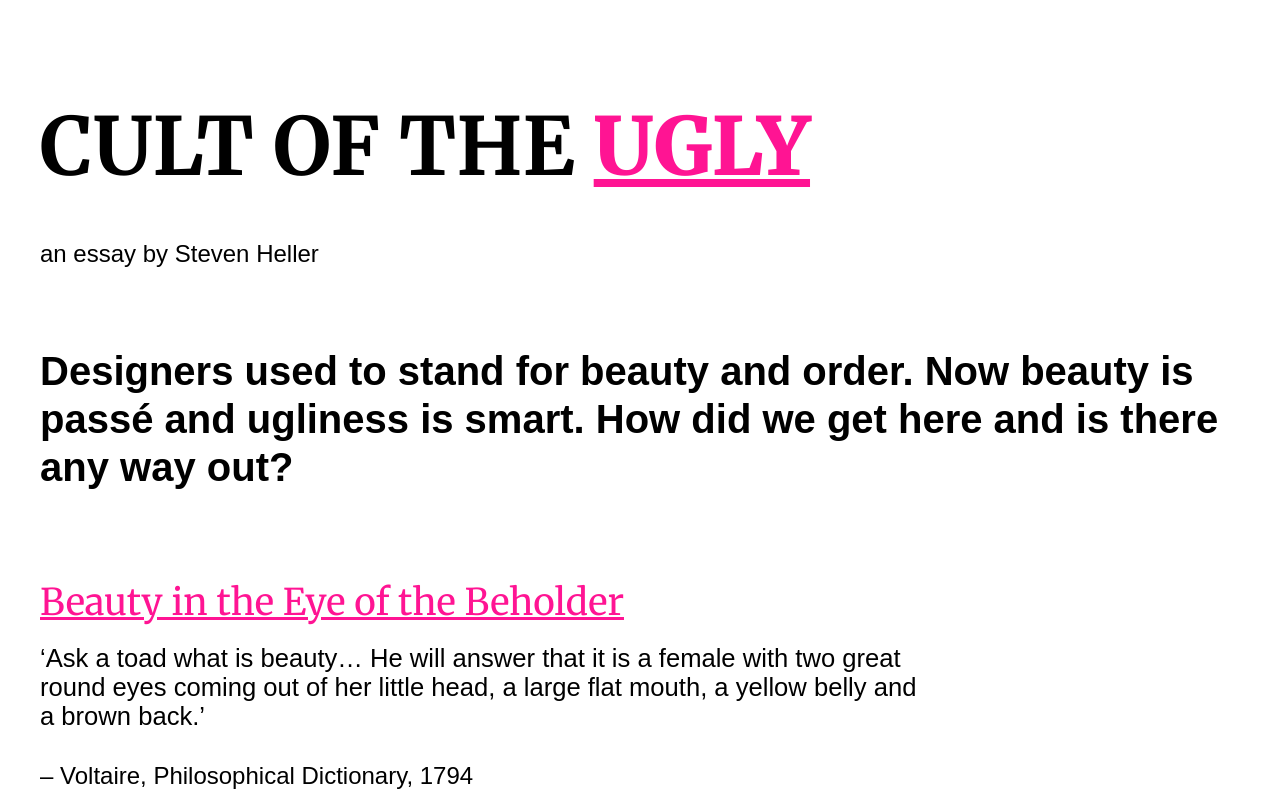
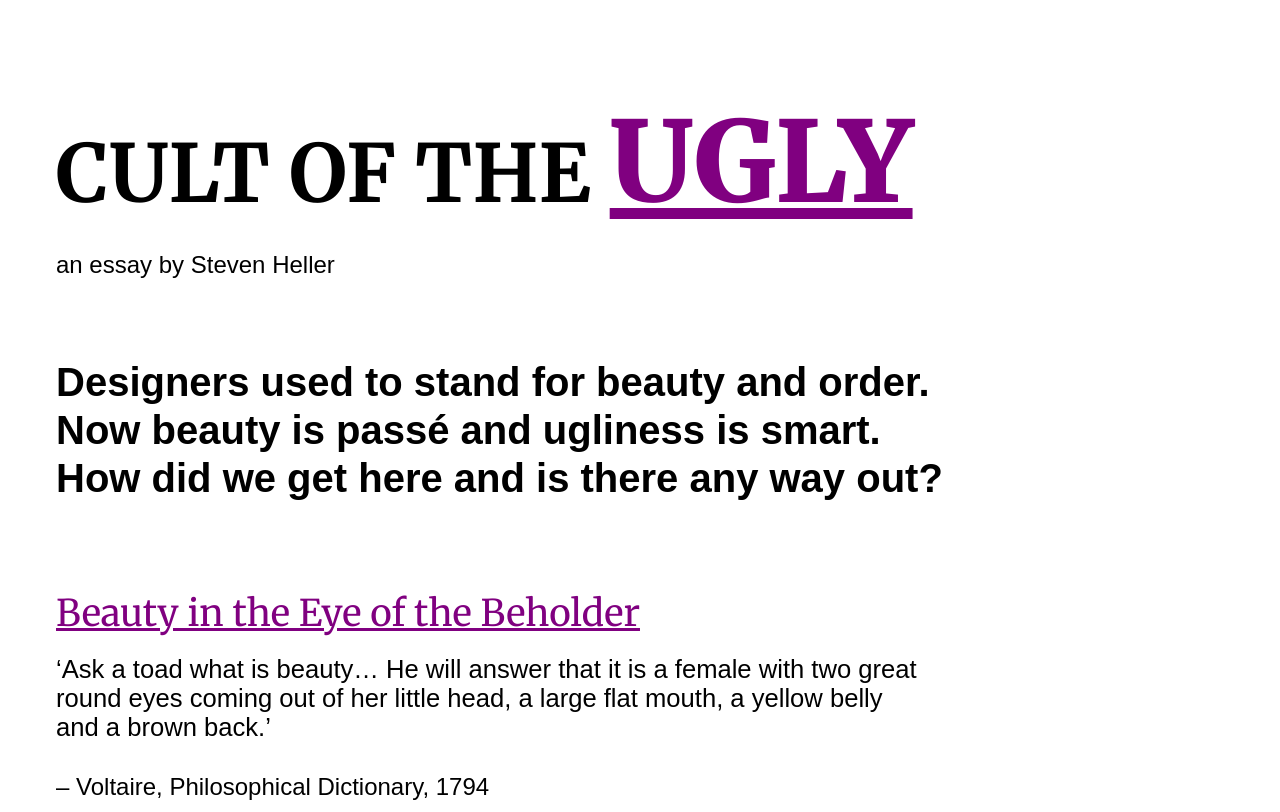
Before and after one commit to emmadesuyrot/binding, a plain HTML site: page index.html in a window 1280 px wide. Shown: the top 812 px of the page. Drawn offline with Linux system fonts and the light colour scheme; a web font is replaced by a local one.

Commit message:
Styling and padding into grids

```diff
--- a/assets/direction-1.css
+++ b/assets/direction-1.css
@@ -1,6 +1,6 @@
 .underline {
 	text-decoration: underline;
-	color: deeppink;
+	color: purple;
 	font-size: 5rem;
 	font-weight: bolder;
 }
@@ -15,7 +15,6 @@
 }
 
 .author {
-	padding-top: 1rem;
 	padding-bottom: 1rem;
 }
 
@@ -46,7 +45,7 @@ h3 {
 	line-height: 2rem;
 	margin-bottom: var(--spacing);
 	font-family: 'Merriweather', serif;
-	color: deeppink;
+	color: purple;
 	text-decoration: underline;
 }
 
@@ -64,6 +63,8 @@ body {
 
 .article-container {
 	grid-template-columns: 1fr; /* Single column layout */
+	margin: 0 auto;
+	padding: 1rem;
 }
 
 h1, h2, .content-1, .content-2, .content-3, .content-4, .bold, .question {
@@ -74,6 +75,10 @@ grid-column: 1 / -1; /* Each element spans the full width */
 
 	:root {
 		--spacing:1.5rem;
+	}
+
+	.underline {
+		font-size: 7rem;
 	}
 
 	.article-container {
--- a/index.html
+++ b/index.html
@@ -29,7 +29,7 @@
 					<h1>CULT OF THE <span class="underline">UGLY</span></h1>
 					<p class="author">an essay by Steven Heller</p>
 
-					<h2>Designers used to stand for beauty and order. Now beauty is passé and ugliness is smart. How did we get here and is there any way out?</h2>
+					<h2>Designers used to stand for beauty and order.<br>Now beauty is passé and ugliness is smart.<br>How did we get here and is there any way out?</h2>
 
 					<section class="content-1">
 						<h3>Beauty in the Eye of the Beholder</h3>
```
